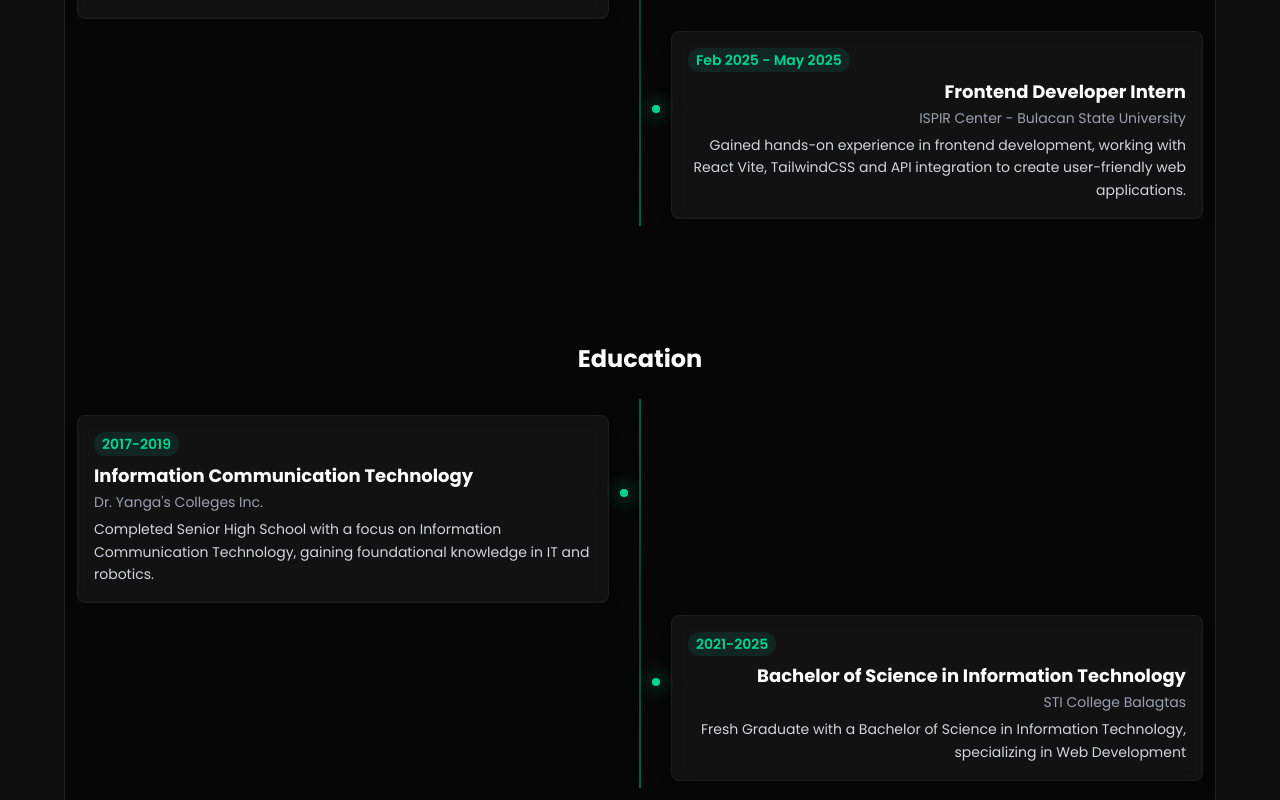
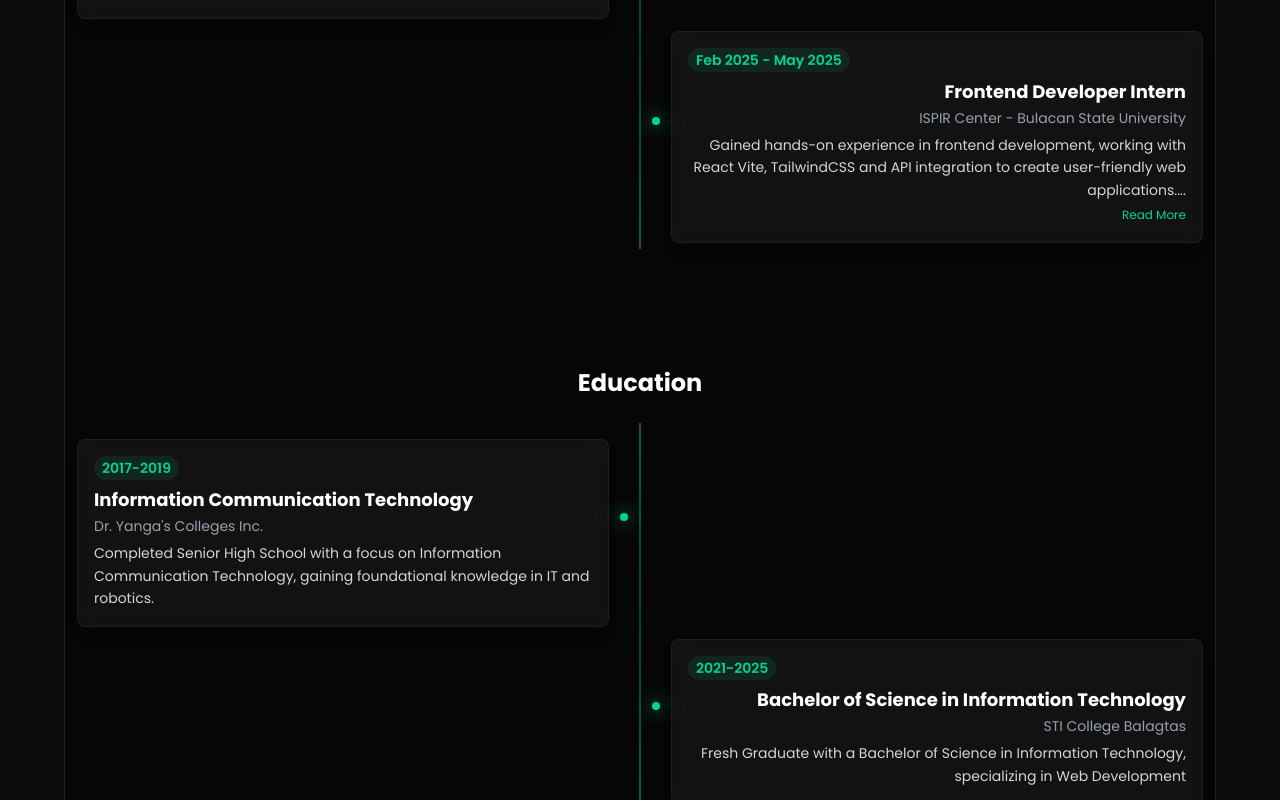
Before and after one commit to OreoIsCoding/my-portfolio, a React (Vite) app: page / in a window 1280 px wide. Shown: the part 1640-2440 px from the top of the page. Built offline with nearby package versions, Linux system fonts and the light colour scheme.

Commit message:
Enhance TimelineContent component with expandable description and update experience data for clarity

```diff
--- a/src/components/sections/about/TimelineItem.jsx
+++ b/src/components/sections/about/TimelineItem.jsx
@@ -1,4 +1,4 @@
-import React from 'react';
+import React, { useState } from 'react';
 import useScrollAnimation from '../../../hooks/useScrollAnimation';
 
 export const TimelineItem = ({ item, index, isCertificates, onImageClick }) => {
@@ -40,13 +40,32 @@ const TimelineHeader = ({ year }) => (
   </div>
 );
 
-const TimelineContent = ({ item }) => (
-  <>
-    <h3 className="text-base sm:text-lg font-bold text-white">{item.title}</h3>
-    <p className="text-gray-400 text-xs sm:text-sm mt-0.5">{item.company || item.institution}</p>
-    <p className="text-gray-300 text-xs sm:text-sm mt-1.5 leading-relaxed">{item.description}</p>
-  </>
-);
+const TimelineContent = ({ item }) => {
+  const [isExpanded, setIsExpanded] = useState(false);
+  const charLimit = 150;
+  const needsReadMore = item.description.length > charLimit;
+
+  return (
+    <>
+      <h3 className="text-base sm:text-lg font-bold text-white">{item.title}</h3>
+      <p className="text-gray-400 text-xs sm:text-sm mt-0.5">{item.company || item.institution}</p>
+      <div className="relative">
+        <p className="text-gray-300 text-xs sm:text-sm mt-1.5 leading-relaxed">
+          {isExpanded ? item.description :
+            needsReadMore ? `${item.description.slice(0, charLimit)}...` : item.description}
+        </p>
+        {needsReadMore && (
+          <button
+            onClick={() => setIsExpanded(!isExpanded)}
+            className="text-emerald-400 text-xs mt-1 hover:text-emerald-300 transition-colors duration-300"
+          >
+            {isExpanded ? 'Show Less' : 'Read More'}
+          </button>
+        )}
+      </div>
+    </>
+  );
+};
 
 const CertificatePreview = ({ image, title, onClick }) => (
   <div className="mt-3 relative group cursor-pointer" onClick={() => onClick(image)}>
--- a/src/data/timelineData.js
+++ b/src/data/timelineData.js
@@ -24,7 +24,7 @@ export const experienceData = [
     company: "ISPIR Center - Bulacan State University",
     side: "right",
     description:
-      "Gained hands-on experience in frontend development, working with React Vite, TailwindCSS and API integration to create user-friendly web applications.",
+      "Gained hands-on experience in frontend development, working with React Vite, TailwindCSS and API integration to create user-friendly web applications. I was part of the team that developed a web application for the ISPIR Center, which is a research and development center at Bulacan State University. I was responsible for implementing the frontend design and functionality, as well as integrating the backend API.",
   },
 ];
 
```
